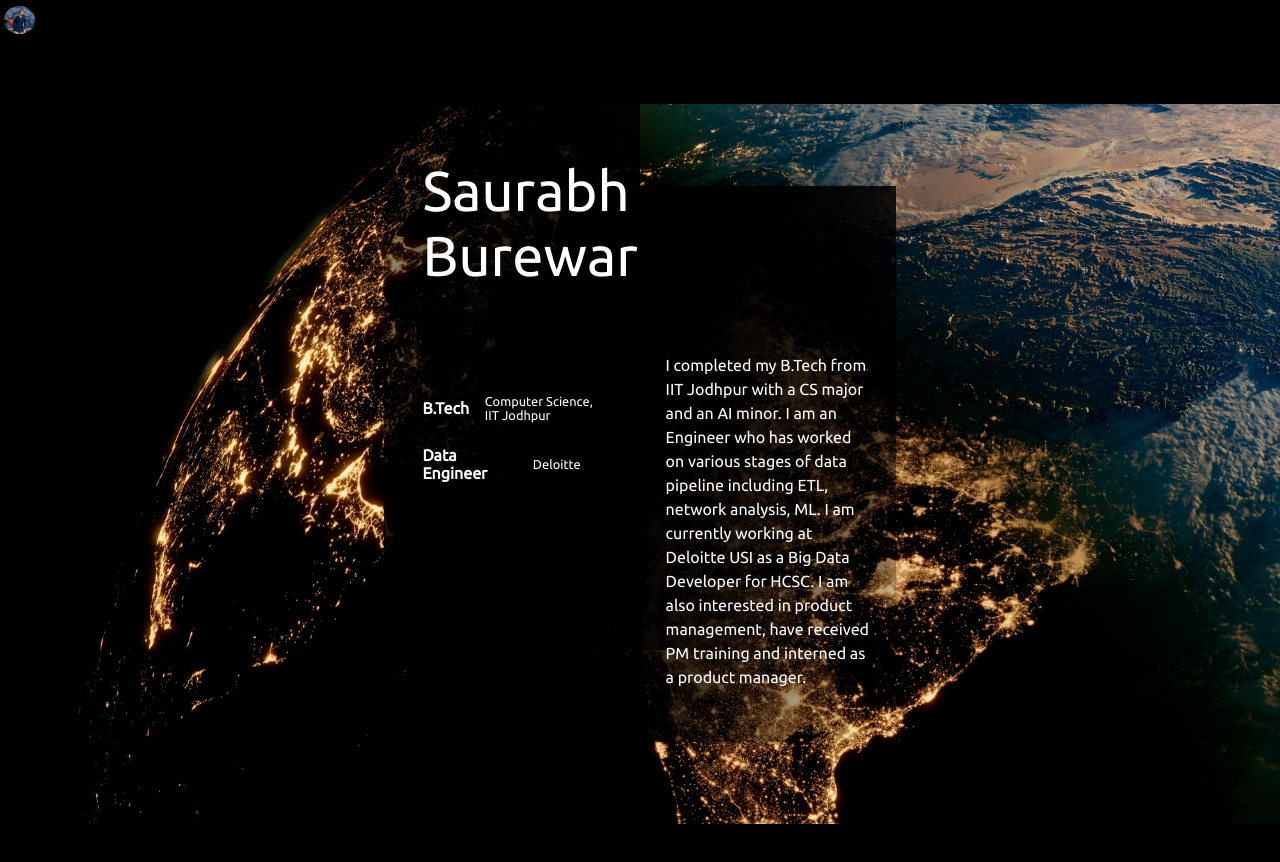
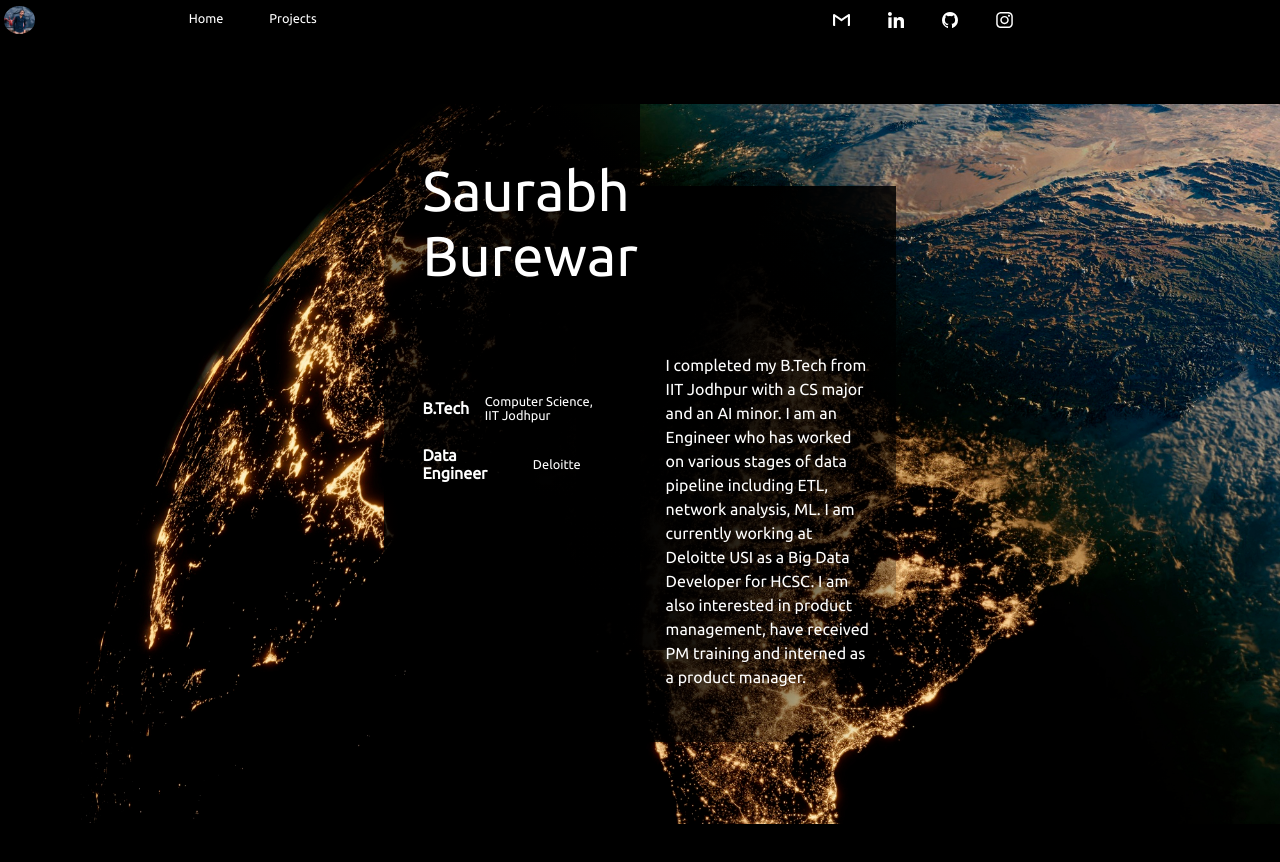
Before and after one commit to saurabhburewar/portfolio, a React (Create React App) app: page / in a window 1280 px wide. Shown: the top 862 px of the page. Built offline with nearby package versions, Linux system fonts and the light colour scheme.

Commit message:
Update nav.js

```diff
--- a/src/components/Nav/nav.js
+++ b/src/components/Nav/nav.js
@@ -23,13 +23,13 @@ export default function Nav() {
         top < -200 ? setOpen(true) : setOpen(false);
     }
 
-    // useEffect(() => {
-    //     if (window.matchMedia("(max-width: 560px)").matches) {
-    //         window.removeEventListener("scroll", handleNav)
-    //     } else {
-    //         window.addEventListener("scroll", handleNav)
-    //     }
-    // }, [window.matchMedia("(max-width: 560px)").matches])
+    useEffect(() => {
+        if (window.matchMedia("(max-width: 560px)").matches) {
+            setOpen(false)
+        } else {
+            setOpen(true)
+        }
+    }, [window.matchMedia("(max-width: 560px)").matches])
 
     return (
         <div className="Nav">
```
